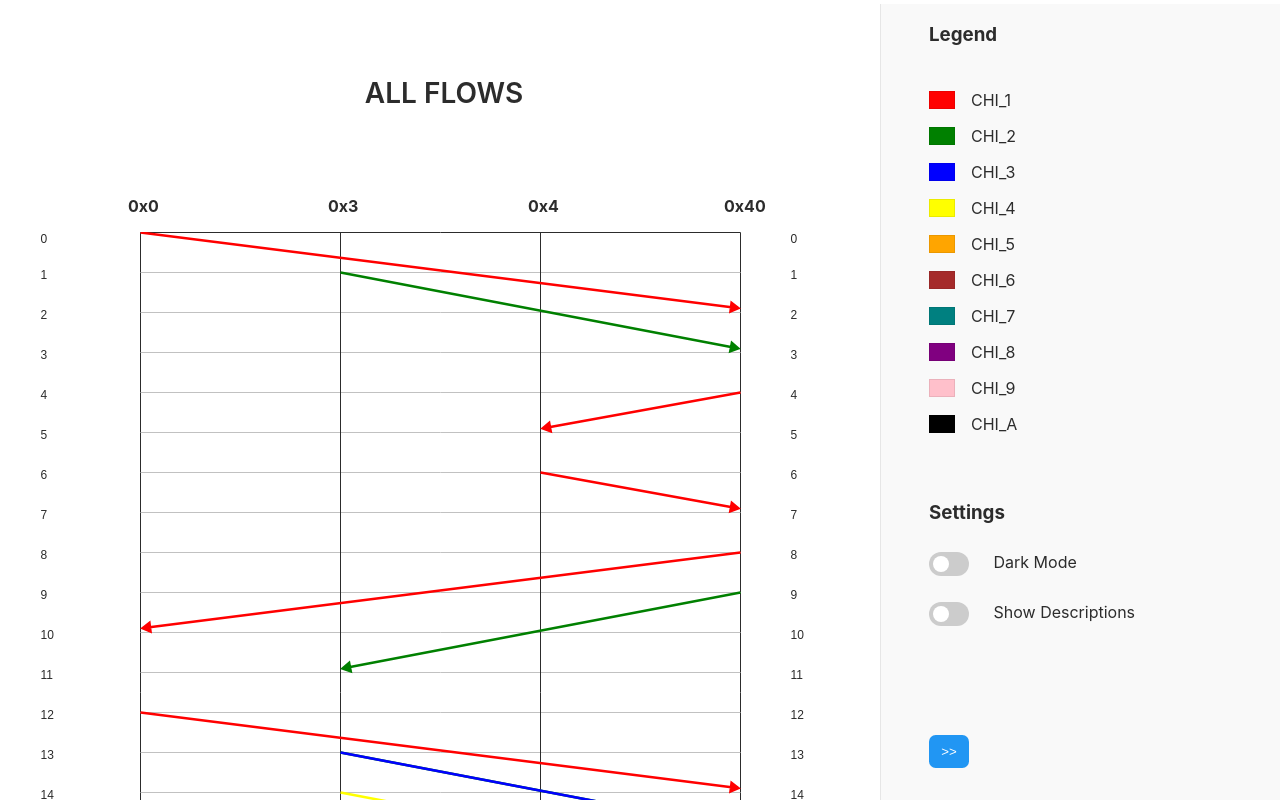
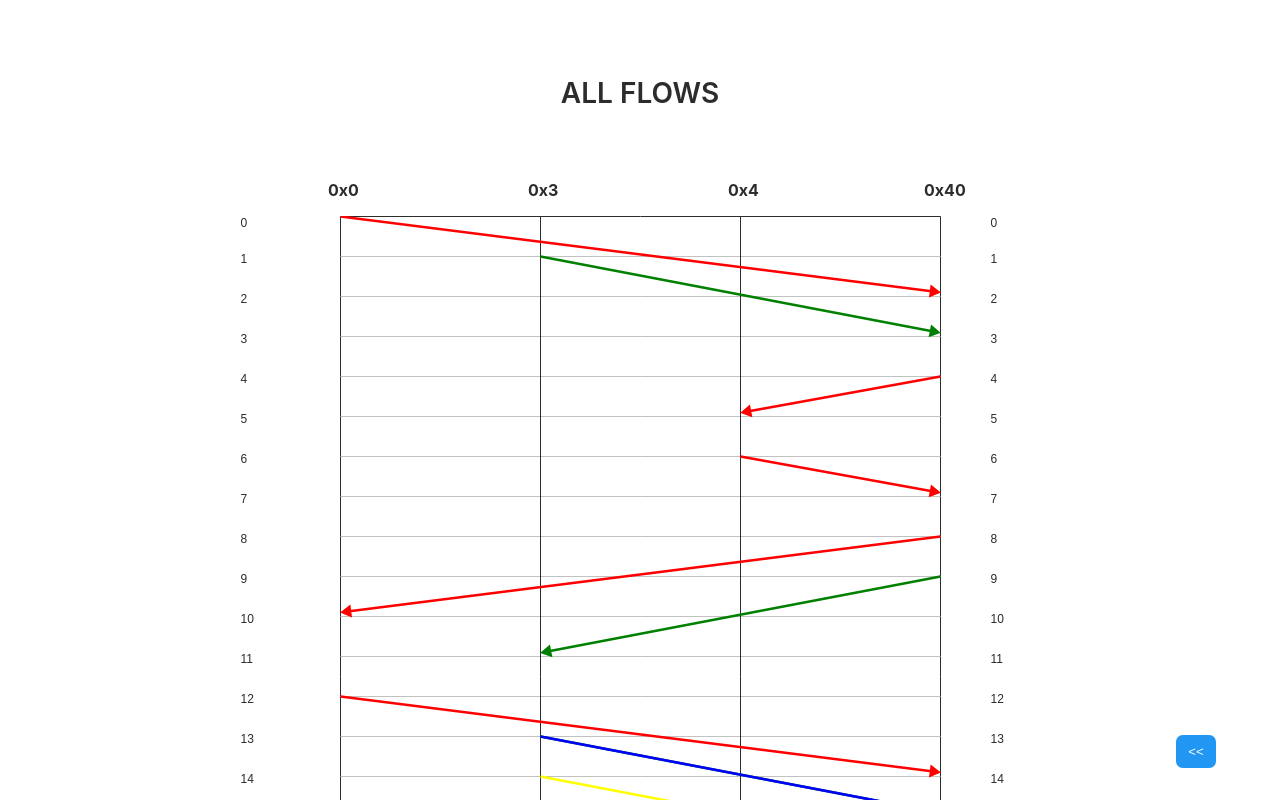
Before and after one commit to RobertJonez7/flow, a React (Create React App) app: page / in a window 1280 px wide. Shown: the top 800 px of the page. Built offline with nearby package versions, Linux system fonts and the light colour scheme.

Commit message:
Added settings to local storage

```diff
--- a/src/App.css
+++ b/src/App.css
@@ -120,7 +120,7 @@ body {
   color: var(--color);
   width: 100%;
   height: 5em;
-  margin-bottom: 2em;
+  margin-bottom: 1em;
   margin-top: 2em;
 }
 
@@ -158,11 +158,14 @@ body {
   border-left: 1px solid var(--border);
   background-color: var(--secondary);
   height: 100%;
+  padding-top: 2em;
 }
 
 .section {
   margin: 3em;
+  margin-left: 2em;
   margin-top: 0.25em;
+  margin-bottom: 0;
   display: flex;
   align-items: start;
   flex-direction: column;
@@ -183,7 +186,8 @@ body {
 }
 
 h3 {
-  margin-bottom: 1.5em;
+  margin-bottom: 1em;
+  cursor: pointer;
 }
 
 /* Switch CSS */
@@ -324,8 +328,8 @@ input:checked + .slider:before {
 }
 
 .error {
-  font-size: 1.5em;
-  color: rgb(224, 12, 12);
+  font-size: 1.25em;
+  color: var(--color);
   height: 100vh;
 }
 
--- a/src/App.tsx
+++ b/src/App.tsx
@@ -9,28 +9,43 @@ import { createColorPallete } from "./helpers/create-color-pallete";
 import { useState } from "react";
 
 const App = () => {
-  const [theme, toggleTheme] = useState("light");
-  const [isOpen, toggleOpen] = useState(true);
-  const [descriptions, toggleDescriptions] = useState(false);
+  const [theme, toggleTheme] = useState(
+    localStorage.getItem("theme") ?? "light"
+  );
+  const [isOpen, toggleOpen] = useState(
+    (localStorage.getItem("isSidebarOpen") === "true" &&
+      localStorage.getItem("isSidebarOpen") != null) ??
+      true
+  );
+  const [descriptions, toggleDescriptions] = useState(
+    (localStorage.getItem("descriptions") === "true" &&
+      localStorage.getItem("descriptions") != null) ??
+      false
+  );
   const [fetched, setFetched] = useState(false);
   const [loading, setLoading] = useState(false);
   const [error, setError] = useState("");
 
   const colorPallete = createColorPallete(response?.data);
 
+  const setSidebarOpen = (open: boolean) => {
+    const newSetting = open ? "true" : "false";
+    localStorage.setItem("isSidebarOpen", newSetting);
+    toggleOpen(open);
+  };
+
   const sideBarProps = {
+    toggleOpen: setSidebarOpen,
     toggleDescriptions,
     descriptions,
     colorPallete,
     toggleTheme,
-    toggleOpen,
     loading,
     isOpen,
     theme,
   };
   const headerProps = { isOpen, title: "ALL FLOWS" };
   const gridProps = {
-    className: "grid-container",
     colorPallete,
     descriptions,
     key: theme,
@@ -40,7 +55,7 @@ const App = () => {
   };
   const buttonProps = {
     className: "toggle-open-button",
-    fn: () => toggleOpen(true),
+    fn: () => setSidebarOpen(true),
     disabled: loading,
     title: "<<",
   };
@@ -57,7 +72,12 @@ const App = () => {
           >
             <div>
               {error ? (
-                <p className="error">{error}</p>
+                <>
+                  <p className="error">
+                    <span style={{ color: "rgb(224, 12, 12)" }}>Error:</span>{" "}
+                    {error}
+                  </p>
+                </>
               ) : (
                 <div className="loading-container">
                   <Loader /> Loading...
--- /dev/null
+++ b/src/components/Accordian.tsx
@@ -0,0 +1,47 @@
+import { useState } from "react";
+
+const Accordian = ({ children, title }: any): JSX.Element => {
+  const [isOpen, toggleOpen] = useState(
+    (localStorage.getItem(title) === "true" &&
+      localStorage.getItem(title) != null) ??
+      true
+  );
+
+  const setOpen = () => {
+    toggleOpen((open) => {
+      const newSetting = !isOpen ? "true" : "false";
+      localStorage.setItem(title, newSetting);
+      return !open;
+    });
+  };
+
+  return (
+    <div className="section">
+      <h3 onClick={setOpen} style={{ display: "flex", alignItems: "center" }}>
+        <span
+          style={{
+            transform: `rotate(${isOpen ? "90deg" : "0"})`,
+            transition: "250ms",
+            fontSize: "1em",
+            marginRight: ".5em",
+            marginTop: ".1em",
+          }}
+        >
+          &#x25B8;
+        </span>
+        {title}
+      </h3>
+      <div
+        style={{
+          maxHeight: isOpen ? "100vh" : 0,
+          overflow: "hidden",
+          transition: "250ms",
+        }}
+      >
+        {children}
+      </div>
+    </div>
+  );
+};
+
+export default Accordian;
--- a/src/components/Grid.tsx
+++ b/src/components/Grid.tsx
@@ -10,7 +10,6 @@ import { buildGrid } from "../helpers/build-grid";
 const Grid = ({
   colorPallete,
   descriptions,
-  className,
   response,
   isOpen,
   theme,
@@ -77,7 +76,7 @@ const Grid = ({
 
   return (
     <div
-      className={className}
+      className="grid-container"
       style={{
         marginRight: isOpen ? "25em" : 0,
         maxWidth: isOpen ? 1200 : 1500,
--- a/src/components/Sidebar.tsx
+++ b/src/components/Sidebar.tsx
@@ -3,6 +3,7 @@ import LegendValue from "./Legend-Value";
 import Switch from "./Switch";
 import Button from "./Button";
 import { SidebarProps } from "../types";
+import Accordian from "./Accordian";
 
 const Sidebar = ({
   toggleDescriptions,
@@ -14,6 +15,22 @@ const Sidebar = ({
   isOpen,
   theme,
 }: SidebarProps) => {
+  const setTheme = () => {
+    toggleTheme((theme: string) => {
+      const newTheme = theme === "light" ? "dark" : "light";
+      localStorage.setItem("theme", newTheme);
+      return newTheme;
+    });
+  };
+
+  const setDescriptions = () => {
+    toggleDescriptions((description: boolean) => {
+      const newDescriptionSetting = !description ? "true" : "false";
+      localStorage.setItem("descriptions", newDescriptionSetting);
+      return !description;
+    });
+  };
+
   return (
     <div
       className="sidebar-container"
@@ -22,23 +39,18 @@ const Sidebar = ({
       }}
     >
       <div className="sidebar">
-        <div className="section">
-          <h3>Legend</h3>
-          {Object.entries(colorPallete).map(([key, val]: any) => {
-            return <LegendValue title={key} color={val} />;
-          })}
-        </div>
-
-        <div className="section">
-          <h3>Settings</h3>
+        <Accordian title="Legend">
+          <div style={{ marginBottom: "1em" }}>
+            {Object.entries(colorPallete).map(([key, val]: any) => {
+              return <LegendValue title={key} color={val} />;
+            })}
+          </div>
+        </Accordian>
+        <Accordian title="Settings">
           <div className="settings-content">
-            <div>
+            <div style={{ marginTop: "1em" }}>
               <Switch
-                fn={() =>
-                  toggleTheme((theme: string) =>
-                    theme === "light" ? "dark" : "light"
-                  )
-                }
+                fn={setTheme}
                 checked={theme === "dark"}
                 disabled={loading}
               />{" "}
@@ -46,9 +58,7 @@ const Sidebar = ({
             </div>
             <div>
               <Switch
-                fn={() =>
-                  toggleDescriptions((description: boolean) => !description)
-                }
+                fn={setDescriptions}
                 checked={descriptions}
                 disabled={loading}
               />{" "}
@@ -57,7 +67,7 @@ const Sidebar = ({
               </span>
             </div>
           </div>
-        </div>
+        </Accordian>
         <div className="toggle-button">
           <Button title=">>" fn={() => toggleOpen(false)} disabled={loading} />
         </div>
--- a/src/types.ts
+++ b/src/types.ts
@@ -19,7 +19,6 @@ export type GridProps = {
   response: ResponseData;
   theme: string;
   isOpen: boolean;
-  className: string;
   colorPallete: ColorPallete;
   descriptions: boolean;
 };
```
